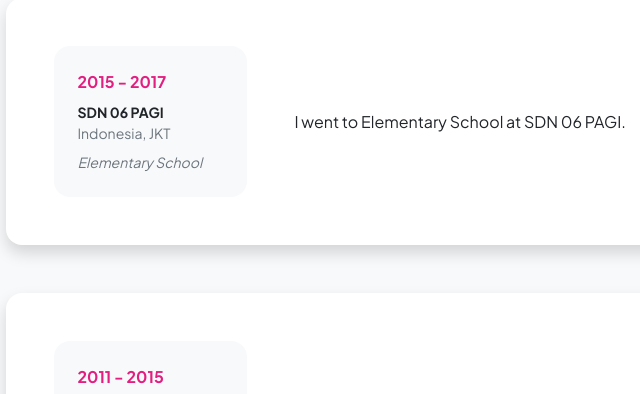
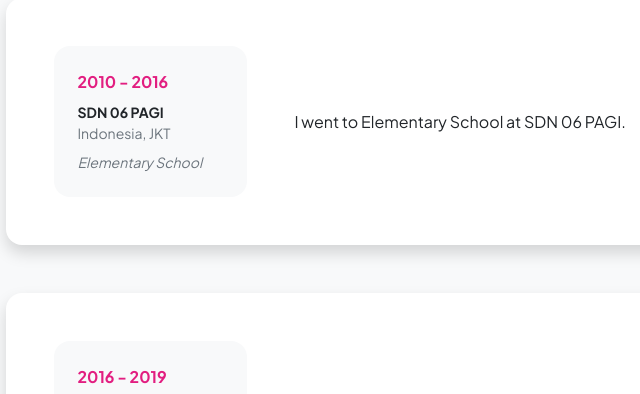
Before and after one commit to hndrwtjksn/hndrwtjksn.github.io, a plain HTML site: page resume.html in a window 1280 px wide. Shown: the part 663-1057 px from the top of the page, 249-889 px from the left. Drawn offline with nearby package versions, Linux system fonts and the light colour scheme.

Commit message:
perubahan bagian resume

```diff
--- a/resume.html
+++ b/resume.html
@@ -94,7 +94,7 @@
                                     <div class="row align-items-center gx-5">
                                         <div class="col text-center text-lg-start mb-4 mb-lg-0">
                                             <div class="bg-light p-4 rounded-4">
-                                                <div class="text-secondary fw-bolder mb-2">2015 - 2017</div>
+                                                <div class="text-secondary fw-bolder mb-2">2010 - 2016</div>
                                                 <div class="mb-2">
                                                     <div class="small fw-bolder">SDN 06 PAGI</div>
                                                     <div class="small text-muted">Indonesia, JKT</div>
@@ -115,7 +115,7 @@
                                     <div class="row align-items-center gx-5">
                                         <div class="col text-center text-lg-start mb-4 mb-lg-0">
                                             <div class="bg-light p-4 rounded-4">
-                                                <div class="text-secondary fw-bolder mb-2">2011 - 2015</div>
+                                                <div class="text-secondary fw-bolder mb-2">2016 - 2019</div>
                                                 <div class="mb-2">
                                                     <div class="small fw-bolder">Wijaya Kusuma</div>
                                                     <div class="small text-muted">Indonesia, JKT</div>
```
